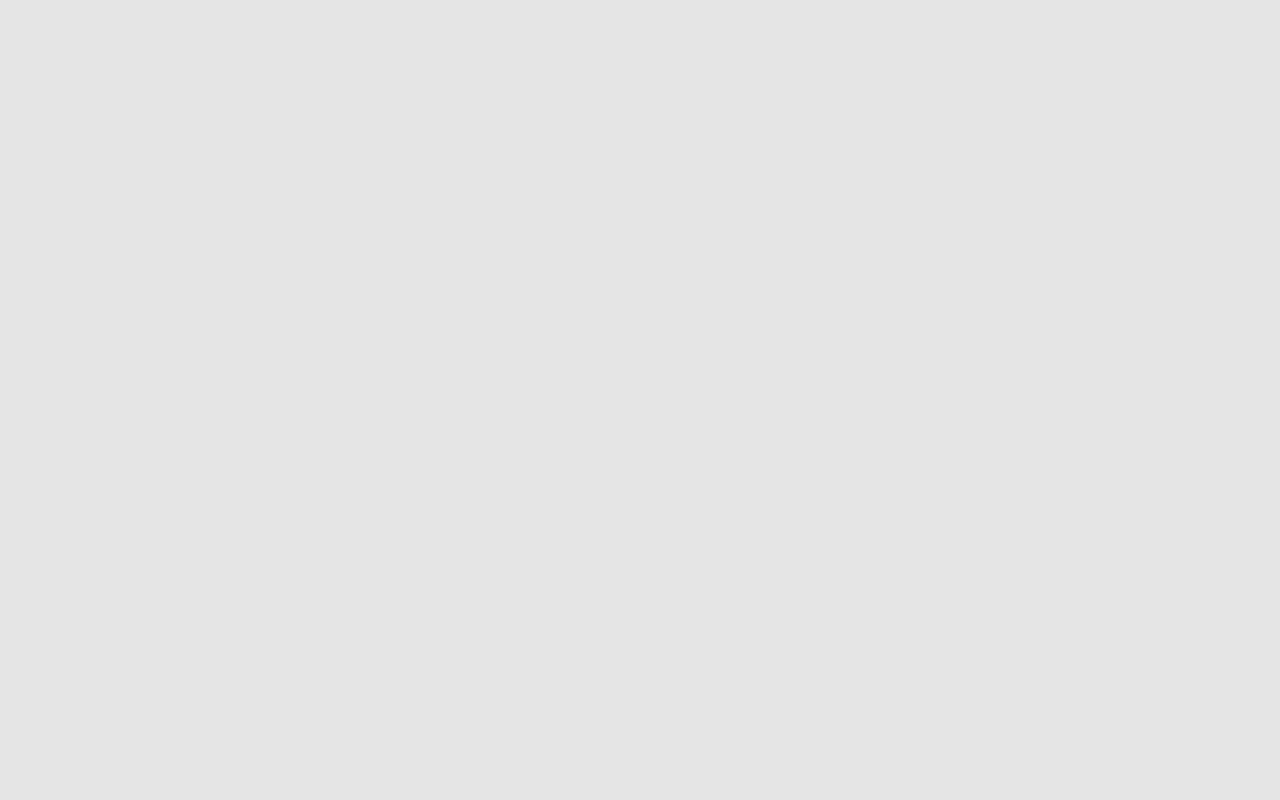
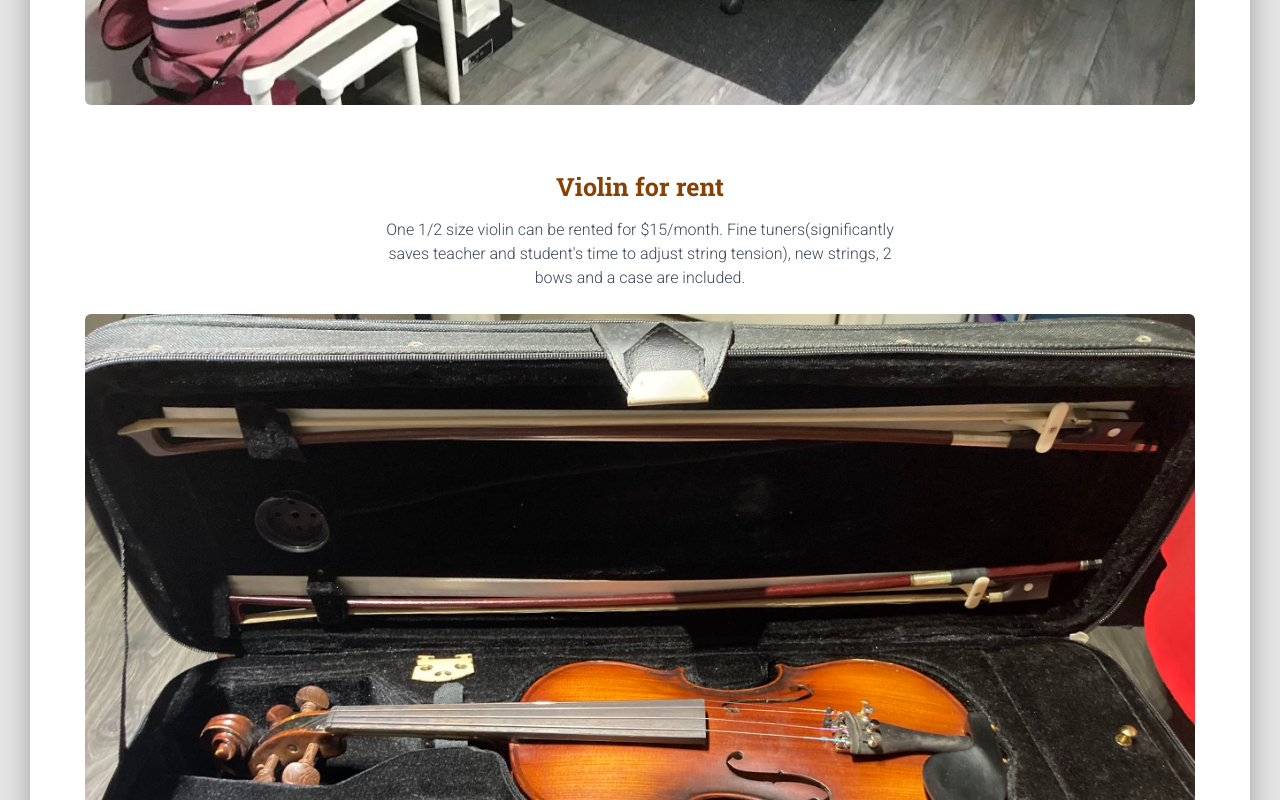
Before and after one commit to czodiac/teacherlym, a Next.js app: page /studio in a window 1280 px wide. Shown: the part 3120-3920 px from the top of the page. Before the commit the page ends 2588 px from the top, so only its background shows below. Built offline with nearby package versions, Linux system fonts and the light colour scheme.

Commit message:
Add violin for rent

```diff
--- a/pages/studio.js
+++ b/pages/studio.js
@@ -44,8 +44,6 @@ export default function StudioPage(props) {
               </GridItem>
             </GridContainer>
             <GridContainer justify="center">
-              <GridItem xs={12} sm={12} md={8} className={classes.navWrapper}>
-                <GridContainer justify="center">
                   <GridItem xs={12} sm={12} md={12}>
                     <img
                       alt="..."
@@ -66,7 +64,24 @@ export default function StudioPage(props) {
                       title="Studio"
                     />
                   </GridItem>
-                </GridContainer>
+              <GridItem xs={12} sm={12} md={6}>
+                <div className={classes.profile}>
+                  <div className={classes.name}>
+                    <h3 className={classes.title}>Violin for rent</h3>
+                  </div>
+                  <div className={classes.name}>
+                    One 1/2 size violin can be rented for $15/month. Fine tuners(significantly saves teacher and student's time to adjust string tension), new strings, 2 bows and a case are included.
+                    <br></br><br></br>
+                  </div>
+                </div>
+              </GridItem>
+              <GridItem xs={12} sm={12} md={12}>
+                    <img
+                      alt="..."
+                      src="/img/studio/for-rent.jpg"
+                      className={navImageClasses}
+                      title="1/2 size violin for rent"
+                    />
               </GridItem>
             </GridContainer>
           </div>
```
Also changed, not shown: public/img/studio/for-rent.jpg (added), 1 other file (tests, documents, lock files or other folders).
